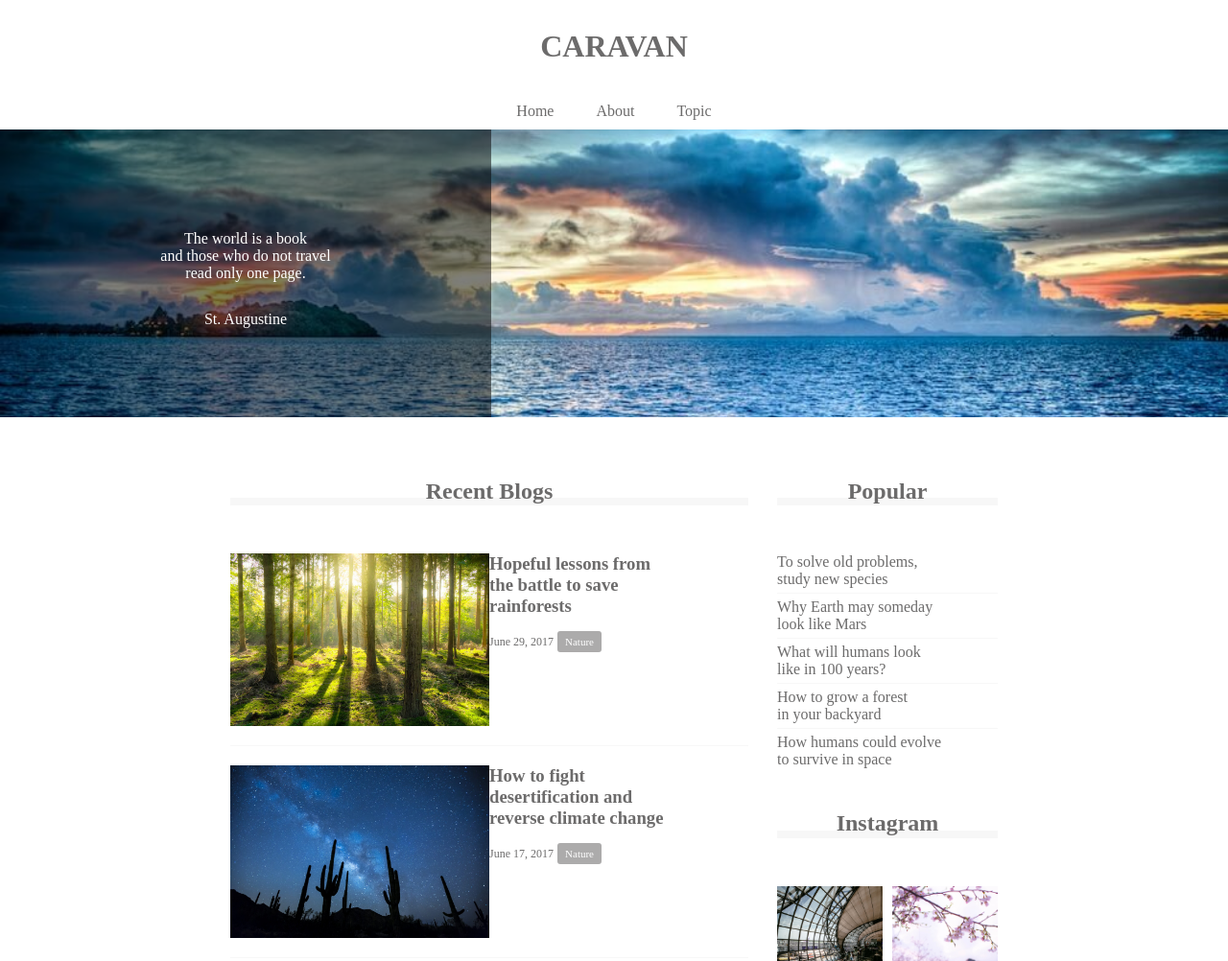
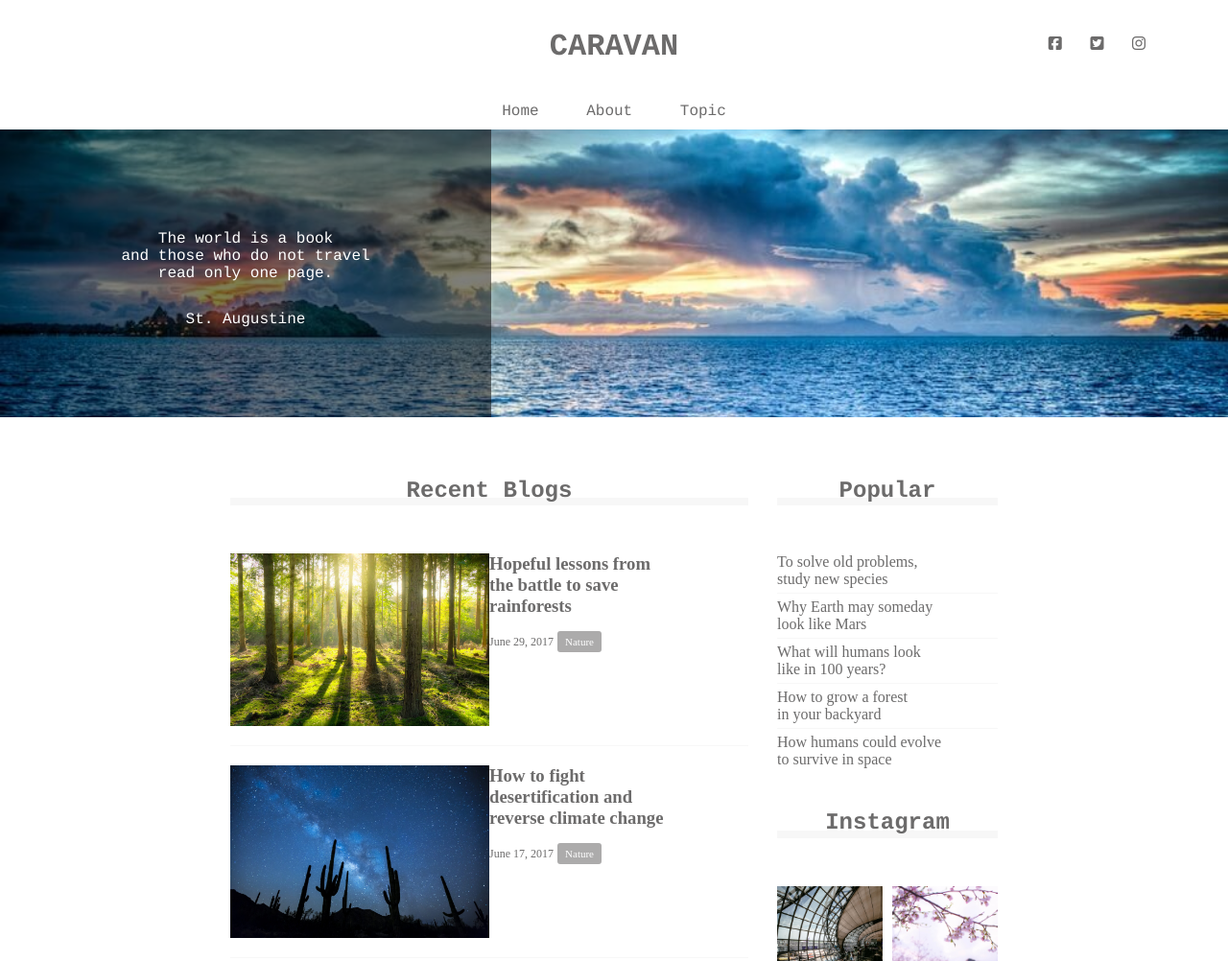
Before and after one commit to shin3-inc/HTML-CSS, a plain HTML site: page caravan/index.html in a window 1280 px wide. Shown: the top 1002 px of the page at 96% size. Drawn offline with Linux system fonts and the light colour scheme.

Commit message:
[Finish] 1, HTML・CSSを学ぼう-chapter9

```diff
--- a/caravan/index.html
+++ b/caravan/index.html
@@ -2,6 +2,7 @@
 <html>
 <head>
     <meta charset="UTF-8">
+    <script src="https://kit.fontawesome.com/7ceb970c5d.js" crossorigin="anonymous"></script>
     <!-- CSSファイルの読み込み -->
     <link rel="stylesheet" href="style.css">
     <title>CARAVAN</title>
@@ -10,8 +11,13 @@
     <!--  header  -->
     <header>
         <h1 class="headline">
-            <a  href="index.html">CARAVAN</a>
+          <a  href="index.html">CARAVAN</a>
         </h1>
+        <div class="social">
+          <i class="fab fa-facebook-square"></i>
+          <i class="fab fa-twitter-square"></i>
+          <i class="fab fa-instagram"></i>
+    </div>
     </header>
     <!-- ナビゲーションメニュー -->
     <nav>
--- a/caravan/style.css
+++ b/caravan/style.css
@@ -17,9 +17,12 @@
     display:  block;
     clear:  both;
 }
-
+header, nav, h2, .main-visual, footer {
+    font-family: Chalkduster, "Bradley Hand", Courier, "Segoe Print", sans-serif;
+}
 
 header  {
+	position: relative;  /* #socialの基準位置を相対位置へ変更する */
 	width:  90%;
 	padding:  15px  0;
 	margin:  15px  auto;
@@ -29,6 +32,16 @@
 header  .headline  {
 	font-size:  32px;
 }
+.social {
+    position: absolute; /* .headerの左上を基準に絶対位置で指定する */
+    top: 22px; /* .headerの左上から22px下側へ移動する */
+    right: 22px; /* .headerの右上から22px左側へ移動する */
+}
+.social i {
+    display: inline-block;
+    margin-left: 20px;
+}
+
 .nav-list  {
 	text-align:  center;  /* 行中央揃え */
 	padding:  10px  0;
```
Also changed, not shown: chapter9_exercise/guide-pc.png (added), chapter9_exercise/img/flow01.png (added), chapter9_exercise/img/flow02.png (added), chapter9_exercise/img/flow03.png (added), chapter9_exercise/sample-pc.png (added).
